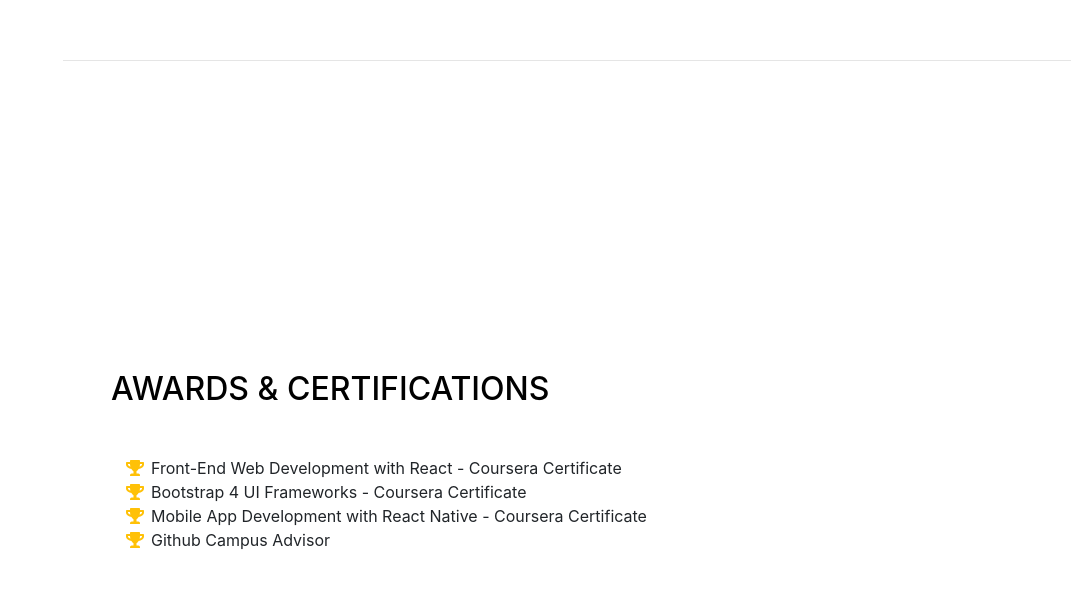
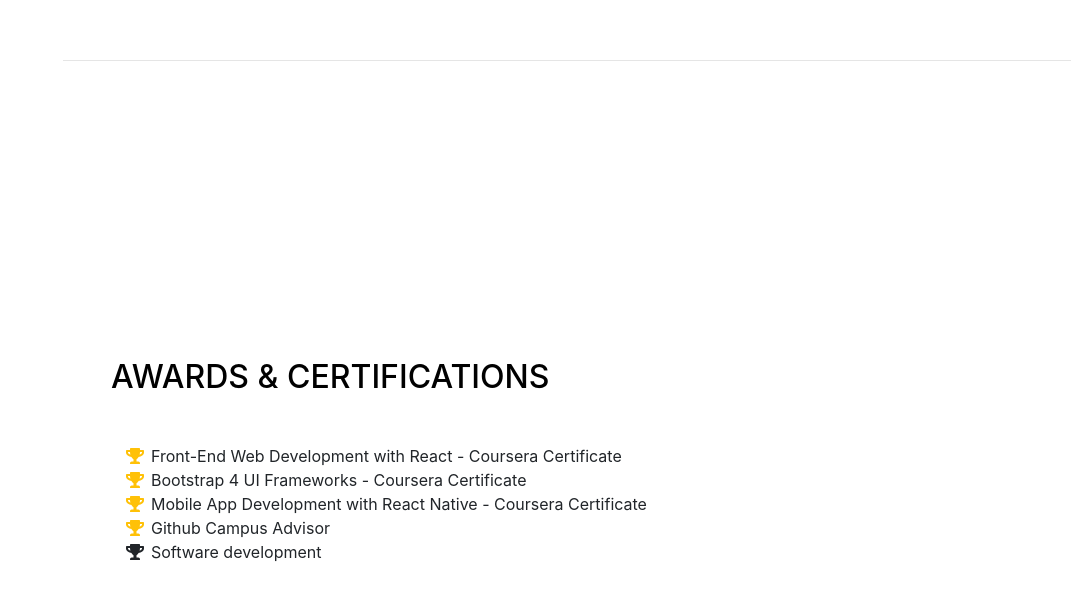
Before and after one commit to SaubanAhmad325/Sauban-Portfolio, a website with bundled scripts: page index.html in a window 1280 px wide. Shown: the part 3944-4543 px from the top of the page, without its empty margins (209-1280 px from the left). Built offline with nearby package versions, Linux system fonts and the light colour scheme; a web font is replaced by a local one.

Commit message:
Change in award

```diff
--- a/index.html
+++ b/index.html
@@ -217,6 +217,7 @@
           <li><i class="fa-li fa fa-trophy text-warning"></i>Bootstrap 4 UI Frameworks - Coursera Certificate</li>
           <li><i class="fa-li fa fa-trophy text-warning"></i>Mobile App Development with React Native - Coursera Certificate</li>
           <li><i class="fa-li fa fa-trophy text-warning"></i>Github Campus Advisor</li>
+          <li><i class="fa-li fa fa-trophy text warning"></i>Software development</li>
         </ul>
       </div>
     </section>
```
Also changed, not shown: 1 other file.
